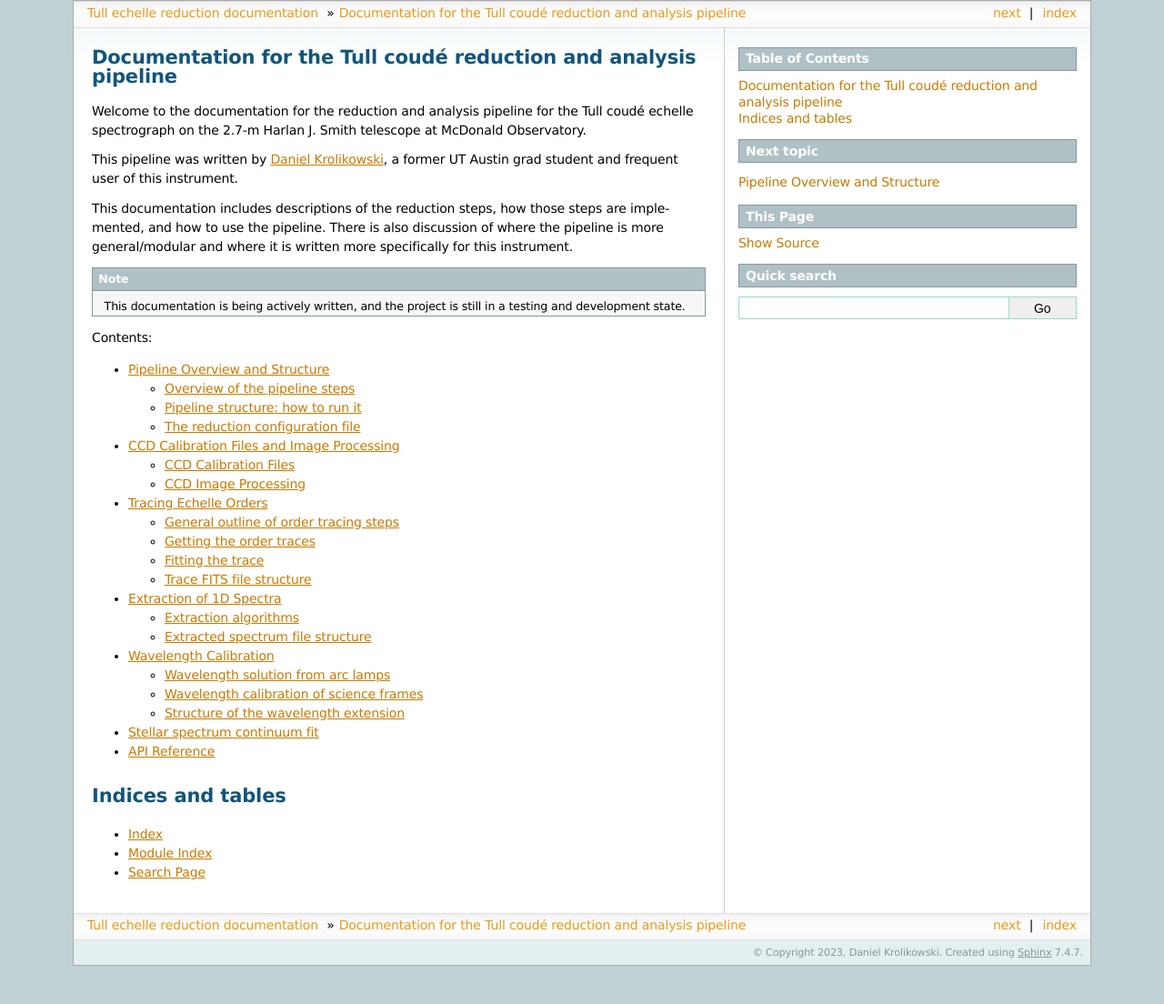
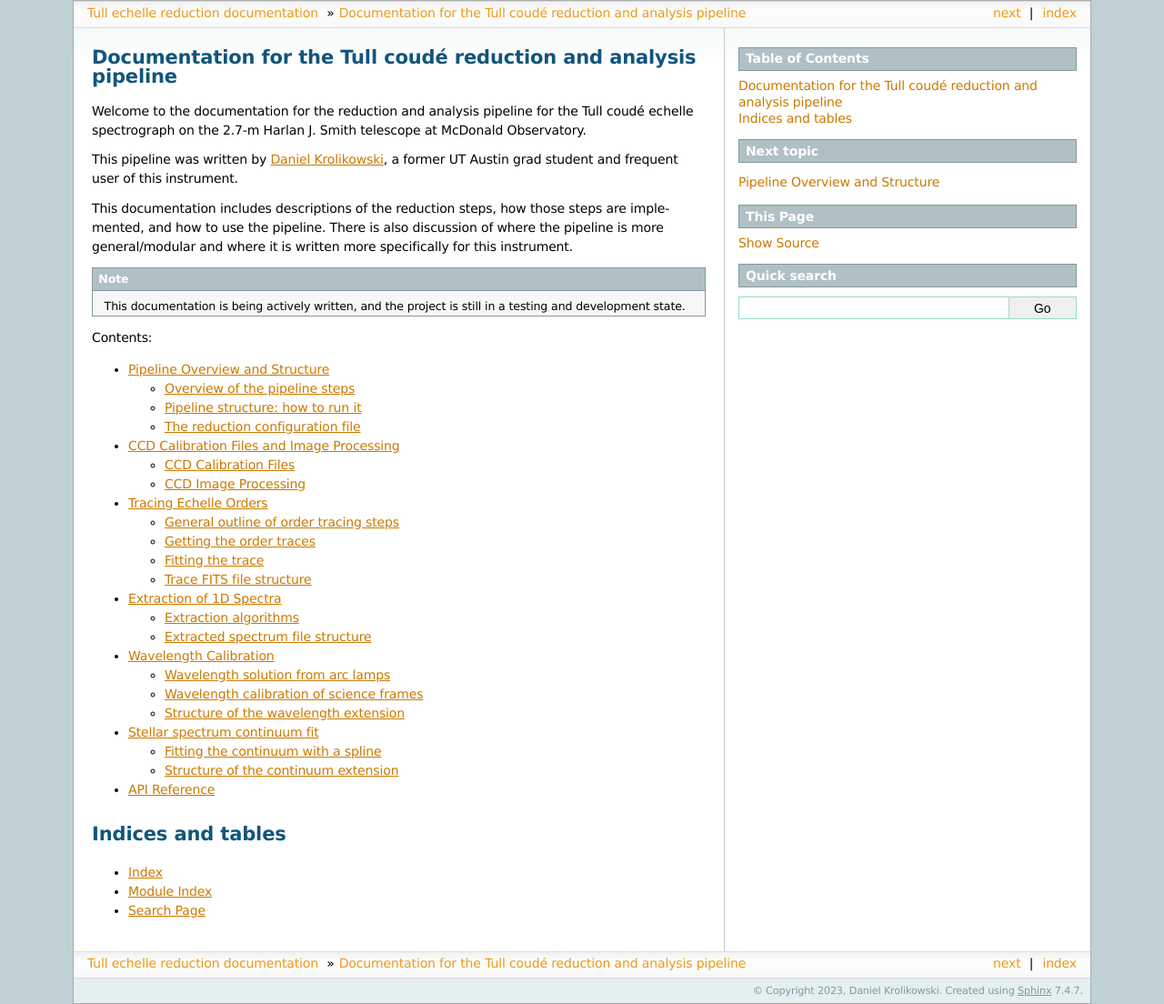
Before and after one commit to dkrolikowski/tull_coude_reduction, a Sphinx documentation site: the page built from docs/source/index.rst, in a window 1280 px wide. Shown: the whole page at 91% size. Built offline with Sphinx 7.4.7, drawn with Linux system fonts in a browser that asks for light colours; pages that are not in the unit, such as notebooks, are missing from menus; before the commit the page ends 1062 px from its top, so only the background shows below that; part of the change alters nothing that is shown.

Commit message:
Added continuum fitting docs
Added documentation for the continuum fitting module, including an example plot.

```diff
--- a/docs/source/page_continuum_fit.rst
+++ b/docs/source/page_continuum_fit.rst
@@ -1,2 +1,36 @@
 Stellar spectrum continuum fit
 ==============================
+
+After the wavelength calibration step, the "reduction" process of the pipeline is finished. We now have fully extracted and calibrated echelle spectra to do science with!
+
+The first process in the "analysis" portion of the pipeline is to fit the continuum (including remaining blaze) of stellar observations. This step kind of straddles the line between a reduction and analysis process, but we include it in the analyis portion because it is first required for other science measurements, like radial velocities or equivalent widths.
+
+Continuum fitting is performed with the :py:meth:`continuum_fit <continuum_fit>` module. Options are defined in the ``continuum_fit`` section of the main *config* YAML file, which is described in full :ref:`here <target_to_config_description>`.
+
+Fitting the continuum with a spline
+-----------------------------------
+
+As written, the pipeline will fit the continuum of all on-sky science observations. For each spectral order, the continuum is fit using the ``scipy.interpolate`` implementation of a B-spline. The fitting is done iteratively, with flux outliers (primarily absorption lines) being excluded from the fit to define only the continuum level.
+
+The *config* file defines the parameters setting the knot spacing of the B-spline. These options include the number of chunks to break the spectrum into and a minimum knot spacing in wavelength (to use if the number of chunks would require a smaller knot spacing).
+
+The iterative fitting is done with the :py:func:`continuum_fit_with_spline <continuum_fit.continuum_fit_with_spline>` function. The *config* file sets the lower and upper sigma rejection levels. For our default, the lower sigma rejection level is lower to preferentially exclude absorption lines. We set the maximum number of iterations to 10.
+
+The continuum spectrum is the generated by evaluating the best fit spline from the last iteration for the full range of dispersion pixels.
+
+Here is an example of continuum fitting for a section of one order of a stellar spectrum:
+
+.. image:: images/example_continuum_fit.pdf
+	:width: 80%
+	:alt: Example continuum fit.
+
+The first iteration of the spline fit is heavily biased by the presence of absorption lines, but the final iteration is adequately unbiased by the absorption. It might slightly still underestimate the continuum, but does a relatively good job.
+
+Structure of the continuum extension
+------------------------------------
+
+The continuum fit values are appended in an extension to the base spectrum file for each on-sky science observation, which is output by the extraction step (see :ref:`here <target_to_spectrum_file>` for the base spectrum file structure).
+
+The continuum extension is HDU index 4 and named "continuum". Its data entry is the continuum spectra for each order with shape (number of orders, number of dispersion pixels).
+
+The only addition to the primary HDU header is a ``HISTORY`` entry with the date on which continuum fitting is performed.
```
Also changed, not shown: 1 other file.
